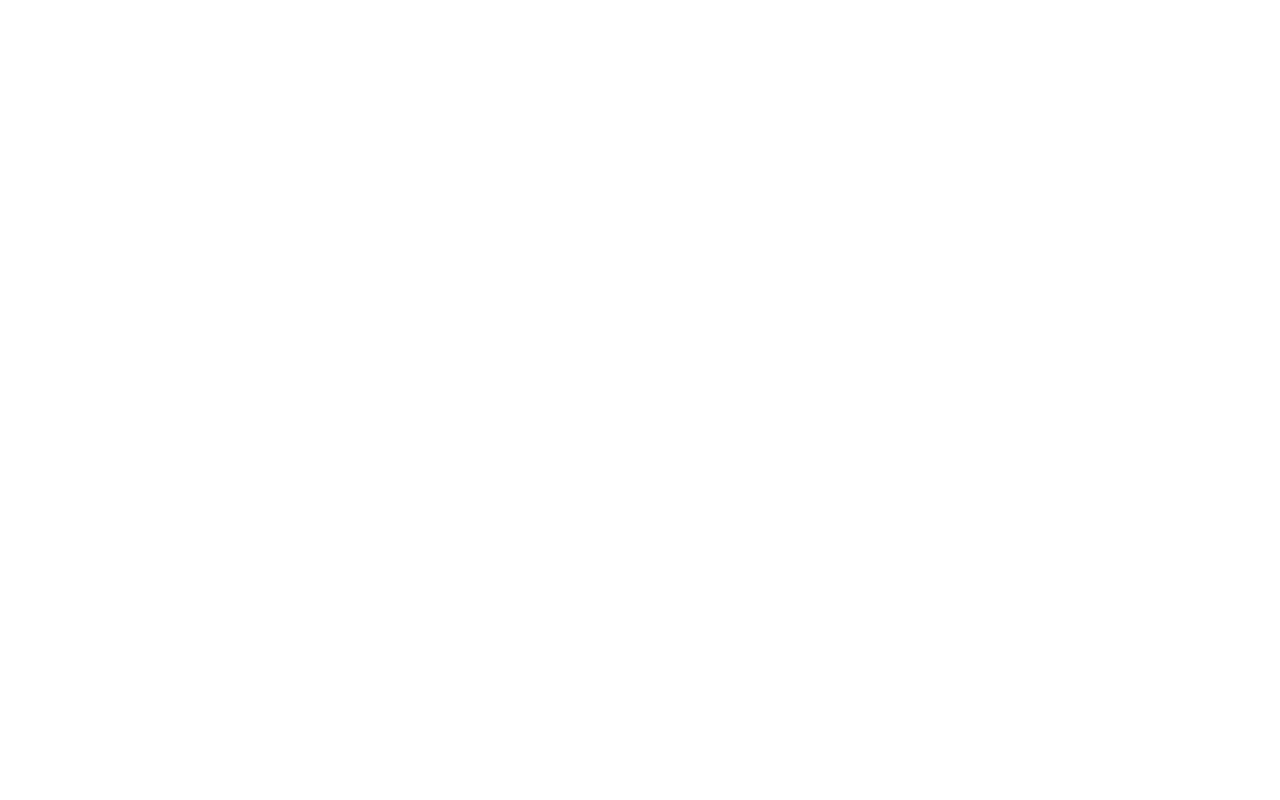
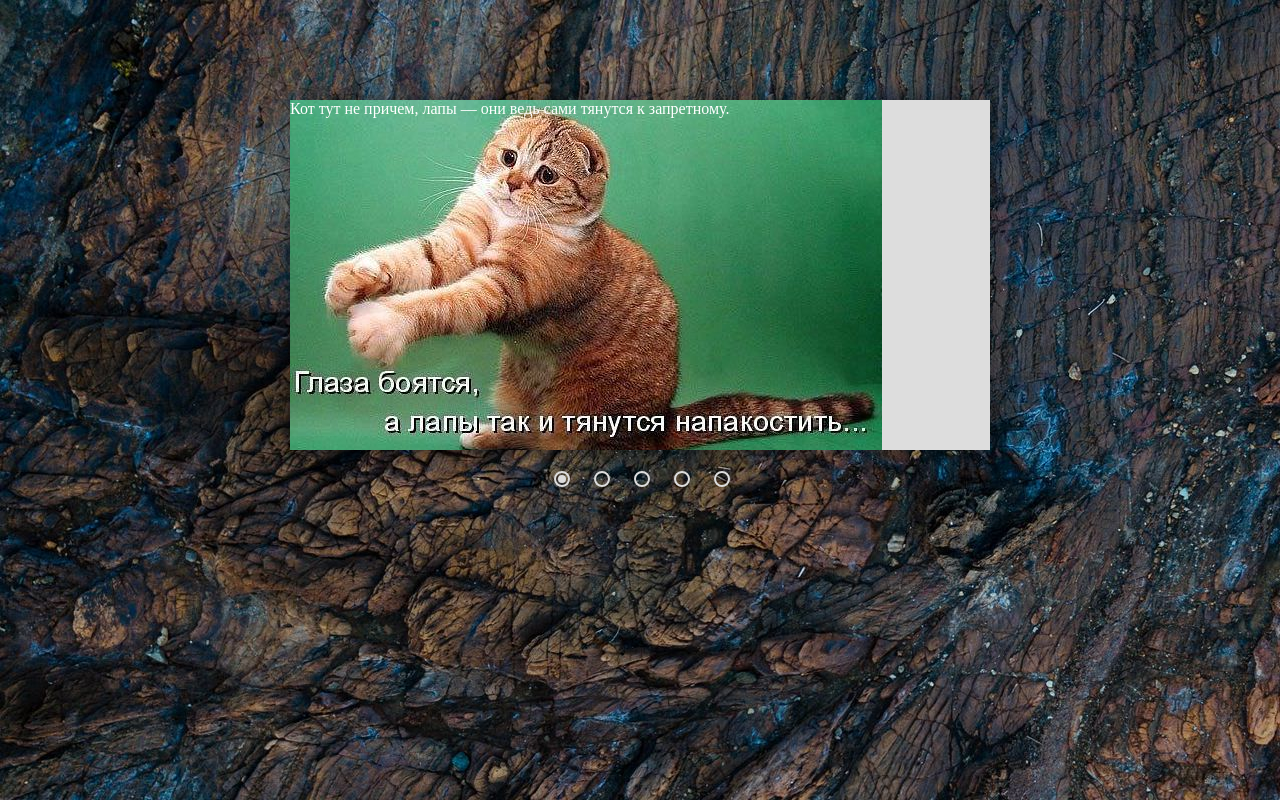
Before and after one commit to YuriiBoltukov/cssMemSlider, a plain HTML site: page index.html in a window 1280 px wide. Drawn offline with Linux system fonts and the light colour scheme.

Commit message:
feat: add basic page layout Mon,May 16, 2022 22:38:45 PM

```diff
--- a/index.html
+++ b/index.html
@@ -3,8 +3,49 @@
 <head>
   <meta charset="UTF-8">
   <title>cssMemSlider</title>
+  <link rel="stylesheet" href="style.css">
 </head>
 <body>
-
+<div class="wrapper">
+  <input type="radio" name="point" id="slide1" checked>
+  <input type="radio" name="point" id="slide2">
+  <input type="radio" name="point" id="slide3">
+  <input type="radio" name="point" id="slide4">
+  <input type="radio" name="point" id="slide5">
+  <div class="slider">
+    <div class="slides slide1">
+      <p>
+        Кот тут не причем, лапы — они ведь сами тянутся к запретному.
+      </p>
+    </div>
+    <div class="slides slide2">
+      <p>
+        А может вот почему меня так часто бьют тапком… надо исправляться уже
+      </p>
+    </div>
+    <div class="slides slide3">
+      <p>
+        Кот сверкает своими глазами как фарами, ну ка дальний свет вырубил быстро! Окей
+      </p>
+    </div>
+    <div class="slides slide4">
+      <p>
+        Твое лицо, когда хозяин сказал мяу вместо тебя
+      </p>
+    </div>
+    <div class="slides slide5">
+      <p>
+        Котик явно задумал недоброе. План мести уже почти созрел у него, поэтому так зловеще горят глаза — #ахахахаха!
+      </p>
+    </div>
+  </div>
+  <div class="controls">
+    <label for="slide1"></label>
+    <label for="slide2"></label>
+    <label for="slide3"></label>
+    <label for="slide4"></label>
+    <label for="slide5"></label>
+  </div>
+</div>
 </body>
 </html>
--- a/style.css
+++ b/style.css
@@ -0,0 +1,136 @@
+* {
+    margin: 0;
+    padding: 0;
+    -webkit-box-sizing: border-box;
+    -moz-box-sizing: border-box;
+    -o-box-sizing: border-box;
+    box-sizing: border-box;
+}
+
+body {
+    background-image: url(./assets/images/bg.jpg);
+}
+.wrapper {
+    height: 350px;
+    margin: 100px auto 0;
+    position: relative;
+    width: 700px;
+}
+
+.slider {
+    background-color: #ddd;
+    height: inherit;
+    overflow: hidden;
+    position: relative;
+    width: inherit;
+    -webkit-box-shadow: 0 0 20px rgba(0, 0, 0, .5);
+    -moz-box-shadow: 0 0 20px rgba(0, 0, 0, .5);
+    -o-box-shadow: 0 0 20px rgba(0, 0, 0, .5);
+    box-shadow: 0 0 20px rgba(0, 0, 0, .5);
+}
+.wrapper > input {
+    display: none;
+}
+.slides {
+    height: inherit;
+    position: absolute;
+    width: inherit;
+    background-repeat: no-repeat;
+
+}
+
+.slide1 { background-image: url(./assets/images/1.jpg); }
+.slide2 { background-image: url(./assets/images/2.jpg); }
+.slide3 { background-image: url(./assets/images/3.jpg); }
+.slide4 { background-image: url(./assets/images/4.jpg); }
+.slide5 { background-image: url(./assets/images/5.jpg); }
+
+.wrapper .controls {
+    left: 50%;
+    margin-left: -98px;
+    position: absolute;
+}
+
+.wrapper label {
+    cursor: pointer;
+    display: inline-block;
+    height: 8px;
+    margin: 25px 12px 0 16px;
+    position: relative;
+    width: 8px;
+    -webkit-border-radius: 50%;
+    -moz-border-radius: 50%;
+    -o-border-radius: 50%;
+    border-radius: 50%;
+}
+
+.wrapper label:after {
+    border: 2px solid #ddd;
+    content: " ";
+    display: block;
+    height: 12px;
+    left: -4px;
+    position: absolute;
+    top: -4px;
+    width: 12px;
+    -webkit-border-radius: 50%;
+    -moz-border-radius: 50%;
+    -o-border-radius: 50%;
+    border-radius: 50%;
+}
+.wrapper label {
+    cursor: pointer;
+    display: inline-block;
+    height: 8px;
+    margin: 25px 12px 0 16px;
+    position: relative;
+    width: 8px;
+    -webkit-border-radius: 50%;
+    -moz-border-radius: 50%;
+    -o-border-radius: 50%;
+    border-radius: 50%;
+    -webkit-transition: background ease-in-out .5s;
+    -moz-transition: background ease-in-out .5s;
+    -o-transition: background ease-in-out .5s;
+    transition: background ease-in-out .5s;
+}
+p {
+    color: #fff;
+}
+
+.wrapper label:hover,
+#slide1:checked ~ .controls label:nth-of-type(1),
+#slide2:checked ~ .controls label:nth-of-type(2),
+#slide3:checked ~ .controls label:nth-of-type(3),
+#slide4:checked ~ .controls label:nth-of-type(4),
+#slide5:checked ~ .controls label:nth-of-type(5) {
+    background: #ddd;
+}
+.slides {
+    height: inherit;
+    opacity: 0;
+    position: absolute;
+    width: inherit;
+    z-index: 0;
+    -webkit-transform: scale(1.5);
+    -moz-transform: scale(1.5);
+    -o-transform: scale(1.5);
+    transform: scale(1.5);
+    -webkit-transition: transform ease-in-out .5s, opacity ease-in-out .5s;
+    -moz-transition: transform ease-in-out .5s, opacity ease-in-out .5s;
+    -o-transition: transform ease-in-out .5s, opacity ease-in-out .5s;
+    transition: transform ease-in-out .5s, opacity ease-in-out .5s;
+}
+
+#slide1:checked ~ .slider > .slide1,
+#slide2:checked ~ .slider > .slide2,
+#slide3:checked ~ .slider > .slide3,
+#slide4:checked ~ .slider > .slide4,
+#slide5:checked ~ .slider > .slide5 {
+    opacity: 1;
+    z-index: 1;
+    -webkit-transform: scale(1);
+    -moz-transform: scale(1);
+    -o-transform: scale(1);
+    transform: scale(1);
+}
```
Also changed, not shown: assets/images/1.jpg (added), assets/images/2.jpg (added), assets/images/3.jpg (added), assets/images/4.jpg (added), assets/images/5.jpg (added), assets/images/slide1.jpg (deleted).
